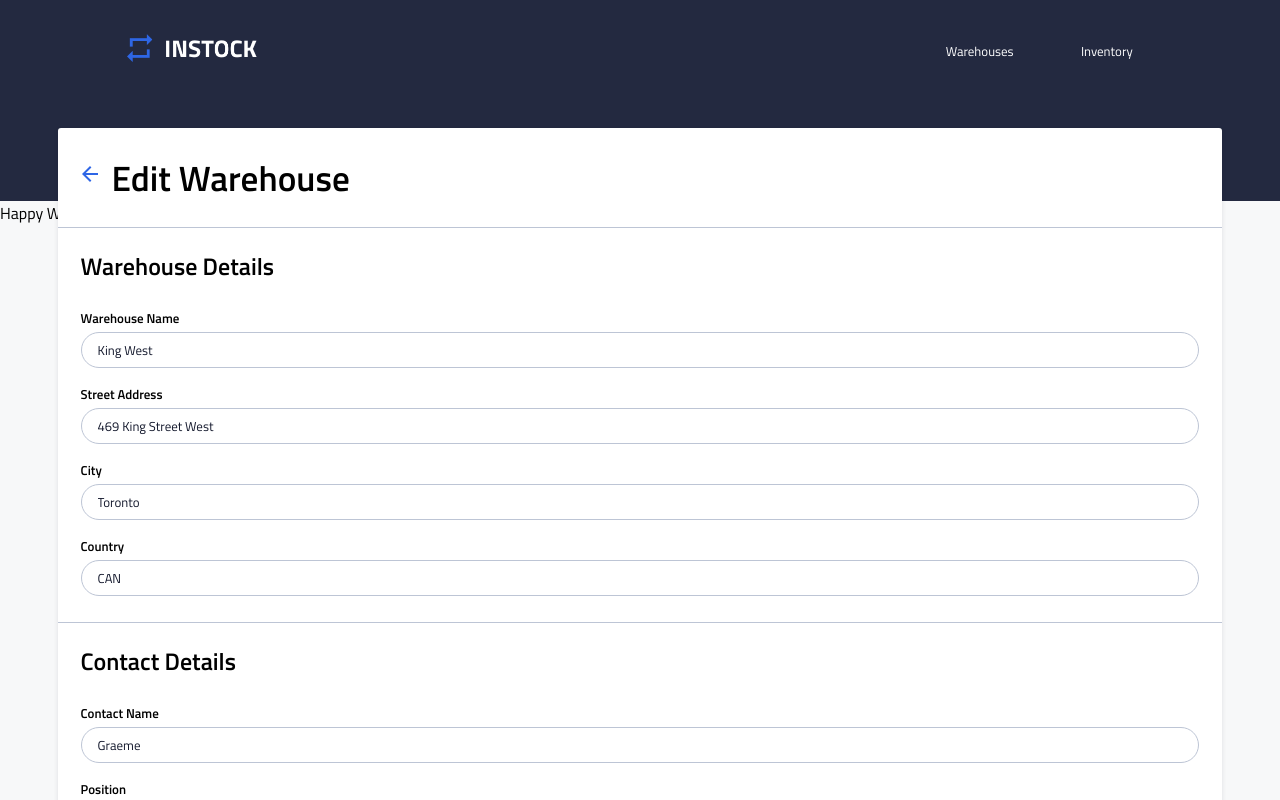
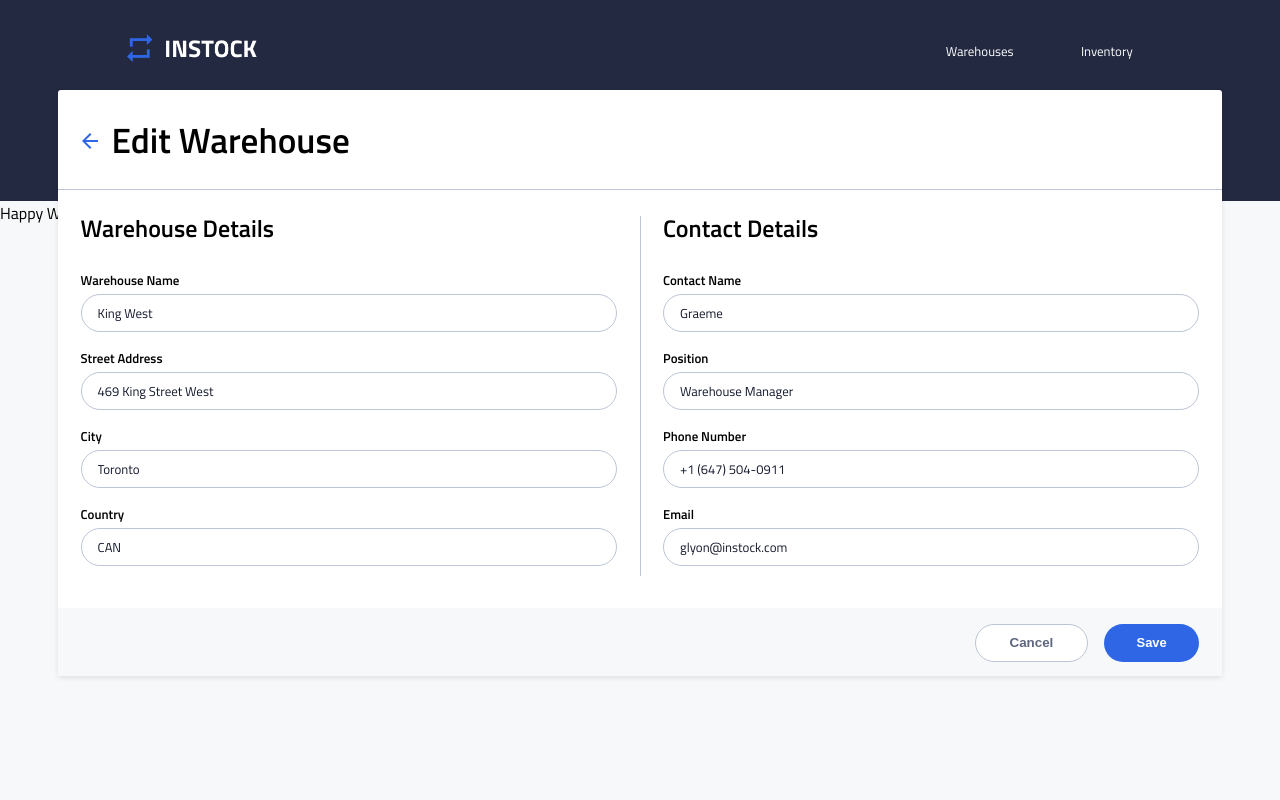
Before and after one commit to sandyngu/shredder-instock, a React (Create React App) app in the folder client/: page / in a window 1280 px wide. Shown: the top 800 px of the page. Built offline with nearby package versions, Linux system fonts and the light colour scheme.

Commit message:
Finished tablet and desktop styling

```diff
--- a/client/src/components/EditWarehouse/EditWarehouse.jsx
+++ b/client/src/components/EditWarehouse/EditWarehouse.jsx
@@ -40,6 +40,9 @@ const EditWarehouse = () => {
                                 </li>
                             </ul>
                         </div>
+                        <div>
+                            <div className="edit-warehouse__border-styling"></div>
+                        </div>
                         <div className="edit-warehouse__contact-container">
                             <div className="edit-warehouse__contact-title">
                                 <h2>Contact Details</h2>
@@ -70,9 +73,6 @@ const EditWarehouse = () => {
                     </form>
               </div>
 
-
         )
     };
-
-
 export default EditWarehouse;
--- a/client/src/components/EditWarehouse/EditWarehouse.scss
+++ b/client/src/components/EditWarehouse/EditWarehouse.scss
@@ -12,7 +12,11 @@
     left: 4.5%;
     right: 4.5%;
     top: 16%;
-
+    @include tablet {
+        top: 11.2%;
+        height: 586px;
+        margin-bottom: 320px;
+    }
     &__header-container {
         display: flex;
         justify-content: left;
@@ -23,10 +27,26 @@
         margin-left: 20px;
         margin-top: 34px;
         margin-right: 10px;
+        @include tablet {
+            margin-top: 39px;
+        }
     }
     &__title {
         margin-top: 23px;
         margin-bottom: 22px;
+    }
+    &__form {
+        @include tablet {
+            display: flex;
+            flex-wrap: wrap;
+            width: 100%;
+        }
+    }
+    &__warehouse-container {
+        @include tablet {
+            width: 50%;
+            flex: 1;
+        }
     }
     &__warehouse-title {
         margin-left: 23px;
@@ -37,6 +57,9 @@
         width: 100%;
         padding: 0 0 10px 0;
         border-bottom: 1px solid $cloud;
+        @include tablet {
+            border-bottom: none;
+        }
     }
     &__warehouse-list-name {
         display: flex;
@@ -56,6 +79,9 @@
         border: 1px solid $cloud;
         margin-bottom: 16px;
         border-radius: 20px;
+        @include tablet {
+            height: 38px;
+        }
     }
     &__warehouse-list-street {
         display: flex;
@@ -75,6 +101,9 @@
         border: 1px solid $cloud;
         margin-bottom: 16px;
         border-radius: 20px;
+        @include tablet {
+            height: 38px;
+        }
     }
     &__warehouse-list-city {
         display: flex;
@@ -94,6 +123,9 @@
         border: 1px solid $cloud;
         margin-bottom: 16px;
         border-radius: 20px;
+        @include tablet {
+            height: 38px;
+        }
     }
     &__warehouse-list-country {
         display: flex;
@@ -113,6 +145,24 @@
         border: 1px solid $cloud;
         margin-bottom: 16px;
         border-radius: 20px;
+        @include tablet {
+            height: 38px;
+        }
+    }
+    &__border-styling {
+        @include tablet {
+        border-right: 1px solid $cloud;
+        position: absolute;
+        top: 21.5%;
+        left: 50%;
+        bottom: 17%;
+        }
+    }
+    &__contact-container {
+        @include tablet {
+            width: 50%;
+            flex: 1;
+        }
     }
     &__contact-title {
         margin-left: 23px;
@@ -140,6 +190,9 @@
         border: 1px solid $cloud;
         margin-bottom: 16px;
         border-radius: 20px;
+        @include tablet {
+            height: 38px;
+        }
     }
     &__contact-list-position {
         display: flex;
@@ -159,6 +212,9 @@
         border: 1px solid $cloud;
         margin-bottom: 16px;
         border-radius: 20px;
+        @include tablet {
+            height: 38px;
+        }
     }
     &__contact-list-phone{
         display: flex;
@@ -178,6 +234,9 @@
         border: 1px solid $cloud;
         margin-bottom: 16px;
         border-radius: 20px;
+        @include tablet {
+            height: 38px;
+        }
     }
     &__contact-list-email {
         display: flex;
@@ -198,6 +257,9 @@
         border: 1px solid $cloud;
         margin-bottom: 16px;
         border-radius: 20px;
+        @include tablet {
+            height: 38px;
+        }
     }
     &__button-container {
         height: 68.32px;
@@ -205,6 +267,10 @@
         display: flex;
         justify-content: space-between;
         background-color: $light-grey;
+        @include tablet {
+            width: 100%;
+            justify-content: flex-end;
+        }
     }
     &__button-cancel {
         height: 36px;
@@ -214,8 +280,13 @@
         margin-left: 23px;
         border-radius: 20px;
         background: $white;
+        color: $slate;
         border: 1px solid #BDC5D5;
         font-weight: 600;
+        @include tablet {
+            width: 9.7%;
+            height: 38px;
+        }
     }
     &__button-save {
         height: 36px;
@@ -229,8 +300,14 @@
         color: $white;
         font-weight: 600;
         font-size: $h3-mobile-fontsize;
+        @include tablet {
+            width: 8.2%;
+            height: 38px;
+            margin-left: 16px;
+        }
     }
 }
+
 
 input {
     font-family: 'Titillium Web';
@@ -241,4 +318,4 @@ input {
     font-weight: 400;
     font-size: $p2-mobile-fontsize;
     color: $instock-black;
-}
+};
```
